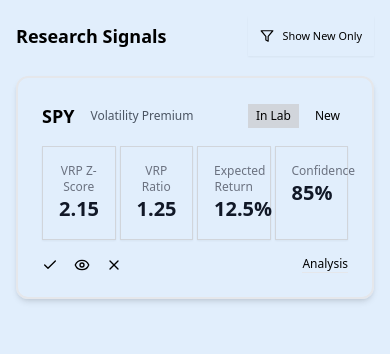
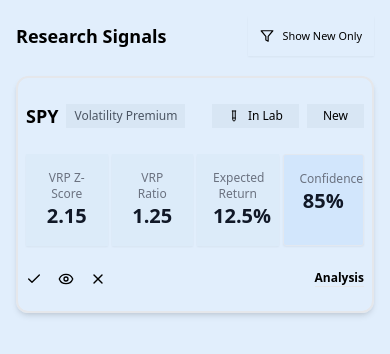
Before and after one commit to Nii-101/Research-Signal-Platform-Frontend, a React (Vite) app in the folder research-signal-app/: page / in a window 390 px wide. Shown: the top 354 px of the page. Built offline with nearby package versions, Linux system fonts and the light colour scheme.

Commit message:
Refactor SignalCard component; update styling, add TestTube icon, and enhance layout for better responsiveness

```diff
--- a/research-signal-app/components/SignalCard.jsx
+++ b/research-signal-app/components/SignalCard.jsx
@@ -1,24 +1,25 @@
-import { Check, Eye, Watch, X } from "lucide-react";
+import { Check, Eye, TestTube, Watch, X } from "lucide-react";
 import { Card } from "./ui/card";
 import { Accordion, AccordionItem } from "./ui/accordion";
 import { AccordionContent, AccordionTrigger } from "@radix-ui/react-accordion";
 
 const SignalCard = () => {
   return (
-    <Card className="flex flex-col bg-inherit border-2 border-gray-200 shadow-md rounded-xl p-6 space-y-4">
+    <Card className="flex flex-col bg-inherit border-2 border-gray-200 shadow-md rounded-xl px-2 md:px-6 py-6 md:py-8 space-y-6 md:space-y-7">
       {/* Header */}
       <div className="flex items-center justify-between">
         <div className="flex items-center gap-2">
           <h2 className="text-lg font-semibold">SPY</h2>
-          <span className="text-xs text-gray-600 px-2 py-1 rounded-full">
+          <span className="text-xs bg-[#d8e6f4] text-gray-600 px-2 py-1 rounded-lg">
             Volatility Premium
           </span>
         </div>
         <div className="flex items-center gap-2">
-          <span className="text-xs bg-gray-300 px-2 py-1 rounded-md">
-            In Lab
-          </span>
-          <span className="text-xs  px-2 py-1 rounded-md">
+          <div className="text-xs md:text-sm flex items-center gap-2  bg-[#d8e6f4] px-4 py-1 rounded-lg">
+            <TestTube className="size-3  md:size-4"/>
+            <span>In Lab</span>
+          </div>
+          <span className="text-xs md:text-sm bg-[#d8e6f4]  px-4 py-1 rounded-lg">
             New
           </span>
         </div>
@@ -26,19 +27,19 @@
 
       {/* Stats Section */}
       <div className="grid grid-cols-4 gap-1 md:gap-3">
-        <Card className="p-4 text-center border border-gray-300 rounded-lg">
+        <Card className="p-4 text-center bg-[#dcebf9] rounded-lg">
           <p className="text-xs text-gray-500">VRP Z-Score</p>
           <p className="text-xl font-bold text-gray-900">2.15</p>
         </Card>
-        <Card className="p-4 text-center border border-gray-300 rounded-lg">
+        <Card className="p-4 text-center bg-[#dcebf9] rounded-lg">
           <p className="text-xs text-gray-500">VRP Ratio</p>
           <p className="text-xl font-bold text-gray-900">1.25</p>
         </Card>
-        <Card className="p-4 text-center border border-gray-300 rounded-lg">
+        <Card className="p-4 text-center bg-[#dcebf9] rounded-lg">
           <p className="text-xs text-gray-500">Expected Return</p>
           <p className="text-xl font-bold text-gray-900">12.5%</p>
         </Card>
-        <Card className="p-4 text-center border border-gray-300 rounded-lg">
+        <Card className="p-4 text-center  bg-[#d2e6fc] rounded-[3px] border border-slate-200">
           <p className="text-xs text-gray-500">Confidence</p>
           <p className="text-xl font-bold text-gray-900">85%</p>
         </Card>
@@ -58,8 +59,8 @@
           </button>
         </div>
 
-        <Accordion collapsible type="single" className="text-xs">
-          <AccordionItem>
+        <Accordion collapsible type="single" className="text-xs md:text-base font-semibold">
+          <AccordionItem value="item-1">
             <AccordionTrigger>Analysis</AccordionTrigger>
             <AccordionContent> Bruh</AccordionContent>
           </AccordionItem>
--- a/research-signal-app/components/ui/card.tsx
+++ b/research-signal-app/components/ui/card.tsx
@@ -9,7 +9,7 @@
   <div
     ref={ref}
     className={cn(
-      "rounded-lg border border-gray-400 bg-card text-card-foreground shadow-sm",
+      " bg-card shadow-sm",
       className
     )}
     {...props}
```
